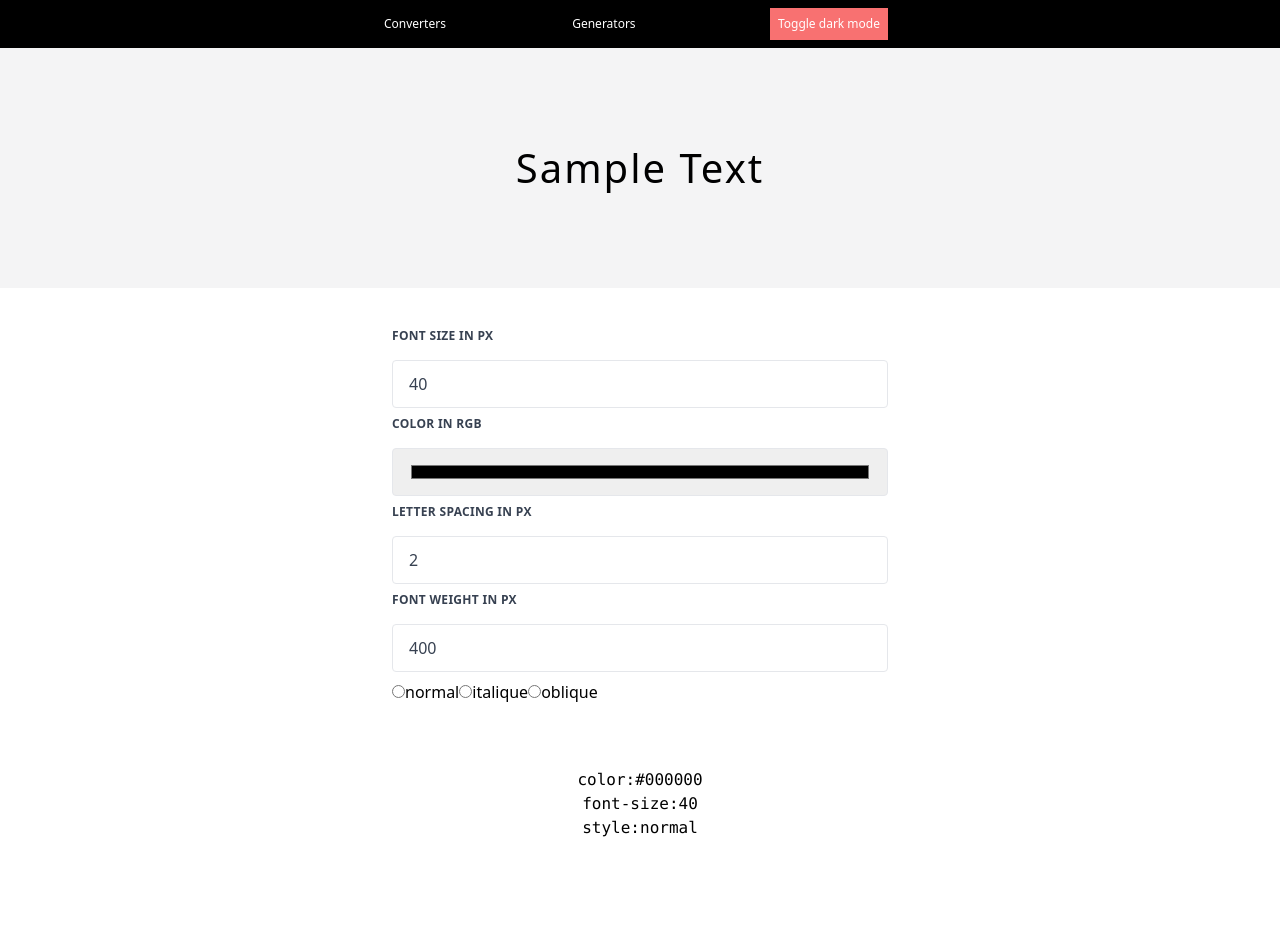
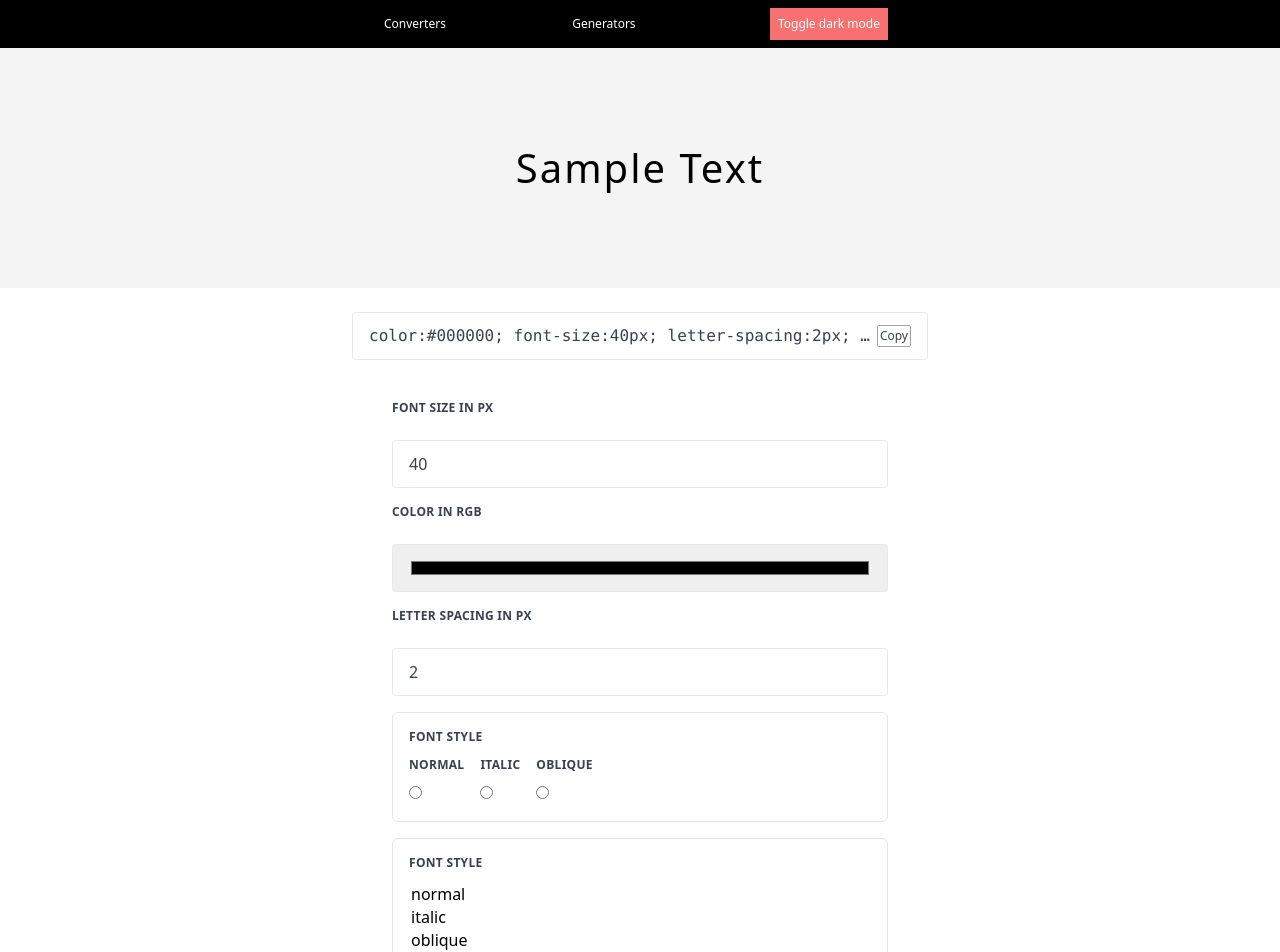
Before and after one commit to aiberk/webdevtools, a React (Vite) app: page /generator/text in a window 1280 px wide. Shown: the top 952 px of the page. Before the commit the page ends 840 px from the top, so only its background shows below. Built offline with nearby package versions, Linux system fonts and the light colour scheme.

Commit message:
MVP ready

```diff
--- /dev/null
+++ b/src/components/CSSGeneratorDropDown.tsx
@@ -0,0 +1,35 @@
+import React from "react";
+
+type Props = {
+  label: string;
+  changeCSS: any;
+  children: any[];
+  name: string;
+};
+
+const CSSGeneratorInputDropDown = (props: Props) => {
+  return (
+    <form className=" flex flex-col gap-1 border border-zinc-200 p-4 rounded-md">
+      <label
+        htmlFor={props.name}
+        className="dark:text-white block uppercase tracking-wide text-gray-700 text-xs font-bold mb-2"
+      >
+        {props.label}
+      </label>
+      <div className=" flex flex-row gap-4">
+        <select
+          id="cars"
+          name="cars"
+          multiple
+          onChange={(e) => props.changeCSS(e.target.value)}
+        >
+          {props.children.map((child) => {
+            return <option value={child}>{child}</option>;
+          })}
+        </select>{" "}
+      </div>
+    </form>
+  );
+};
+
+export default CSSGeneratorInputDropDown;
--- a/src/components/CSSGenertorInputMulti.tsx
+++ b/src/components/CSSGenertorInputMulti.tsx
@@ -4,27 +4,40 @@ type Props = {
   label: string;
   type: string;
   changeCSS: any;
-  children: string[];
+  children: any[];
   name: string;
 };
 
 const CSSGeneratorInputMulti = (props: Props) => {
   return (
-    <form>
+    <form className=" flex flex-col gap-1 border border-zinc-200 p-4 rounded-md">
+      <label
+        htmlFor={props.name}
+        className="dark:text-white block uppercase tracking-wide text-gray-700 text-xs font-bold mb-2"
+      >
+        {props.label}
+      </label>
+      <div className=" flex flex-row gap-4">
         {props.children.map((child) => {
           return (
-          <>
+            <div>
+              <label
+                htmlFor={child}
+                className="dark:text-white block uppercase tracking-wide text-gray-700 text-xs font-bold mb-2"
+              >
+                {child}
+              </label>
               <input
                 onChange={(e) => props.changeCSS(e.target.value)}
-              type="radio"
+                type={props.type}
                 id={child}
                 value={child}
                 name={props.label}
               />
-            <label htmlFor={child}>{child}</label>
-          </>
+            </div>
           );
         })}
+      </div>
     </form>
   );
 };
--- /dev/null
+++ b/src/components/CopyToClipBoard.tsx
@@ -0,0 +1,51 @@
+import React from "react";
+import { useState } from "react";
+
+type Props = {
+  label: string;
+  input: any;
+  equation: number;
+  type: string;
+};
+
+const UnitConverterDisplay = (props: Props) => {
+  const [clipboard, setClipboard] = useState<string>("");
+  const [showMessage, setShowMessage] = useState<boolean>(false);
+
+  const handleOnClick = (
+    event: React.MouseEvent<HTMLButtonElement, MouseEvent>
+  ) => {
+    event.preventDefault();
+    setShowMessage(true);
+    navigator.clipboard.writeText(convertedText);
+    setTimeout(() => {
+      // After 3 seconds set the show value to false
+      setShowMessage(false);
+    }, 1500);
+  };
+
+  let text = props.input;
+  let convertedText = text.toString();
+  return (
+    <>
+      <div className="flex flex-row justify-between items-center dark:text-white appearance-none block max-w-xl w-auto  text-gray-700 border border-gray-200 rounded py-3 px-4 leading-tight focus:outline-none focus:bg-white focus:border-gray-500">
+        <code className="truncate">{text}</code>
+        <button
+          onClick={(event) => {
+            handleOnClick(event);
+          }}
+          className="border-zinc-400 border p-0.5 rounded-sm text-xs"
+        >
+          Copy
+        </button>
+      </div>
+      {showMessage ? (
+        <div className="w-200 h-200 bg-pink-100 border border-pink-300 rounded-sm p-2 flex flex-row justify-center">
+          <p className="truncate"> Copied to clipboard.</p>
+        </div>
+      ) : undefined}
+    </>
+  );
+};
+
+export default UnitConverterDisplay;
--- a/src/pages/CSSGenerator.tsx
+++ b/src/pages/CSSGenerator.tsx
@@ -1,16 +1,19 @@
 import React, { useState } from "react";
 import CSSGeneratorInput from "../components/CSSGeneratorInput";
 import CSSGeneratorInputMulti from "../components/CSSGenertorInputMulti";
+import CopyToClipBoard from "../components/CopyToClipBoard";
+import CSSGeneratorInputDropDown from "../components/CSSGeneratorDropDown";
 // import { copy } from "clipboard";
 
 function CSSGenerator() {
   const [color, setColor] = useState("#000000");
   const [fontSize, setFontSize] = useState("40");
   const [tracking, setTracking] = useState("2");
-  const [weight, setWeight] = useState("400");
+  const [weight, setWeight] = useState(400);
   const [style, setStyle] = useState("normal");
 
-  const multiChildren = ["normal", "italique", "oblique"];
+  const styleChildren = ["normal", "italic", "oblique"];
+  const weightChildren = [100, 200, 300, 400, 500, 600, 700, 800, 900];
 
   const generateCSS = () => {
     const css = `
@@ -21,22 +24,39 @@ function CSSGenerator() {
     return css;
   };
 
+  let cssStyle = {
+    color: color,
+    fontSize: `${fontSize}px`,
+    letterSpacing: `${tracking}px`,
+    fontWeight: `${weight}`,
+    fontStyle: `${style}`,
+  };
+
+  let regex = /["'{}]/g;
+  let regex2 = /[,]/g;
+  let cssStyleString = JSON.stringify(cssStyle);
+  let removeUnwanted = cssStyleString.replace(regex, "");
+  let commasToSemiColons = removeUnwanted.replace(regex2, "; ");
+  let jsxToCss = commasToSemiColons.replace(
+    /[A-Z]/g,
+    (m) => "-" + m.toLowerCase()
+  );
+  let final = jsxToCss + ";";
+
   return (
     <div className="flex flex-col justify-center items-center ">
       <div
         className={`w-full h-60 flex justify-center items-center bg-zinc-100`}
         style={{
-          color: color,
-          fontSize: `${fontSize}px`,
-          letterSpacing: `${tracking}px`,
-          fontWeight: `${weight}`,
-          fontStyle: `${style}`,
+          ...cssStyle,
         }}
       >
         <h1>Sample Text</h1>
       </div>
+      <br />
+      <CopyToClipBoard label={"Get CSS"} input={final} equation={0} type={""} />
 
-      <div className="flex flex-col p-10 w-full max-w-xl gap-2">
+      <div className="flex flex-col p-10 w-full max-w-xl gap-4">
         <CSSGeneratorInput
           unit={"px"}
           type="number"
@@ -61,29 +81,29 @@ function CSSGenerator() {
           changeCSS={(css) => setTracking(css)}
         />
 
-        <CSSGeneratorInput
-          unit={"px"}
-          type="number"
-          label={"Font Weight"}
-          value={weight}
-          changeCSS={(css) => setWeight(css)}
+        <CSSGeneratorInputMulti
+          type="radio"
+          label={"Font Style"}
+          changeCSS={(css) => setStyle(css)}
+          children={styleChildren}
+          name={"Font Style"}
+        />
+        <CSSGeneratorInputDropDown
+          label={"Font Style"}
+          changeCSS={(css) => setStyle(css)}
+          children={styleChildren}
+          name={"Font Style"}
         />
 
         <CSSGeneratorInputMulti
           type="radio"
-          label={"Font Style"}
-          changeCSS={(css) => setStyle(css)}
-          children={multiChildren}
+          label={"Font Weight"}
+          changeCSS={(css) => setWeight(css)}
+          children={weightChildren}
+          name={"Font Style"}
         />
       </div>
       <br />
-      {/* <button>Copy CSS</button>
-      <br />
-      <br /> */}
-      {/* <textarea value={generateCSS()} readOnly /> */}
-      <code>{`color:${color}`}</code>
-      <code>{`font-size:${fontSize}`}</code>
-      <code>{`style:${style}`}</code>
     </div>
   );
 }
```
Also changed, not shown: src/components/UnitConverterInput.txt. Lines whose indentation alone changed are shown as unchanged.
